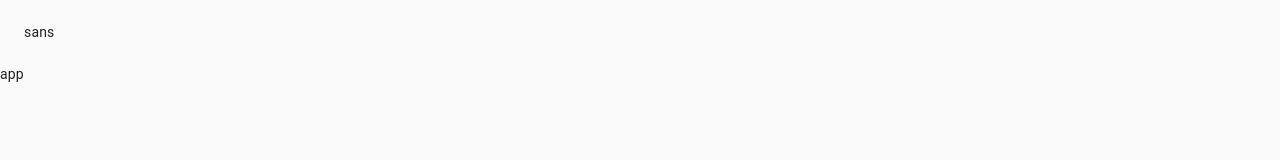
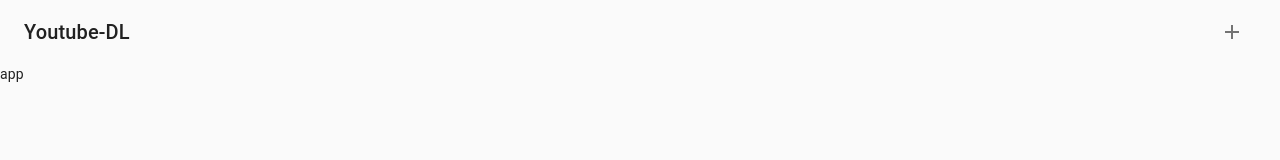
Before and after one commit to paring-chan/youtube-dl-gui, a React (Create React App) app: page / in a window 1280 px wide. Shown: the top 160 px of the page. Built offline with nearby package versions, Linux system fonts and the light colour scheme.

Commit message:
feat: add button

```diff
--- a/src/components/Header.tsx
+++ b/src/components/Header.tsx
@@ -1,8 +1,19 @@
 import React from 'react'
-import { Toolbar } from '@material-ui/core'
+import { IconButton, Toolbar, Tooltip, Typography } from '@material-ui/core'
+import { Add } from '@material-ui/icons'
 
 const Header = () => {
-  return <Toolbar>sans</Toolbar>
+  return (
+    <Toolbar>
+      <Typography variant='h6'>Youtube-DL</Typography>
+      <div style={{ flexGrow: 1 }} />
+      <Tooltip title='추가하기'>
+        <IconButton>
+          <Add />
+        </IconButton>
+      </Tooltip>
+    </Toolbar>
+  )
 }
 
 export default Header
```
